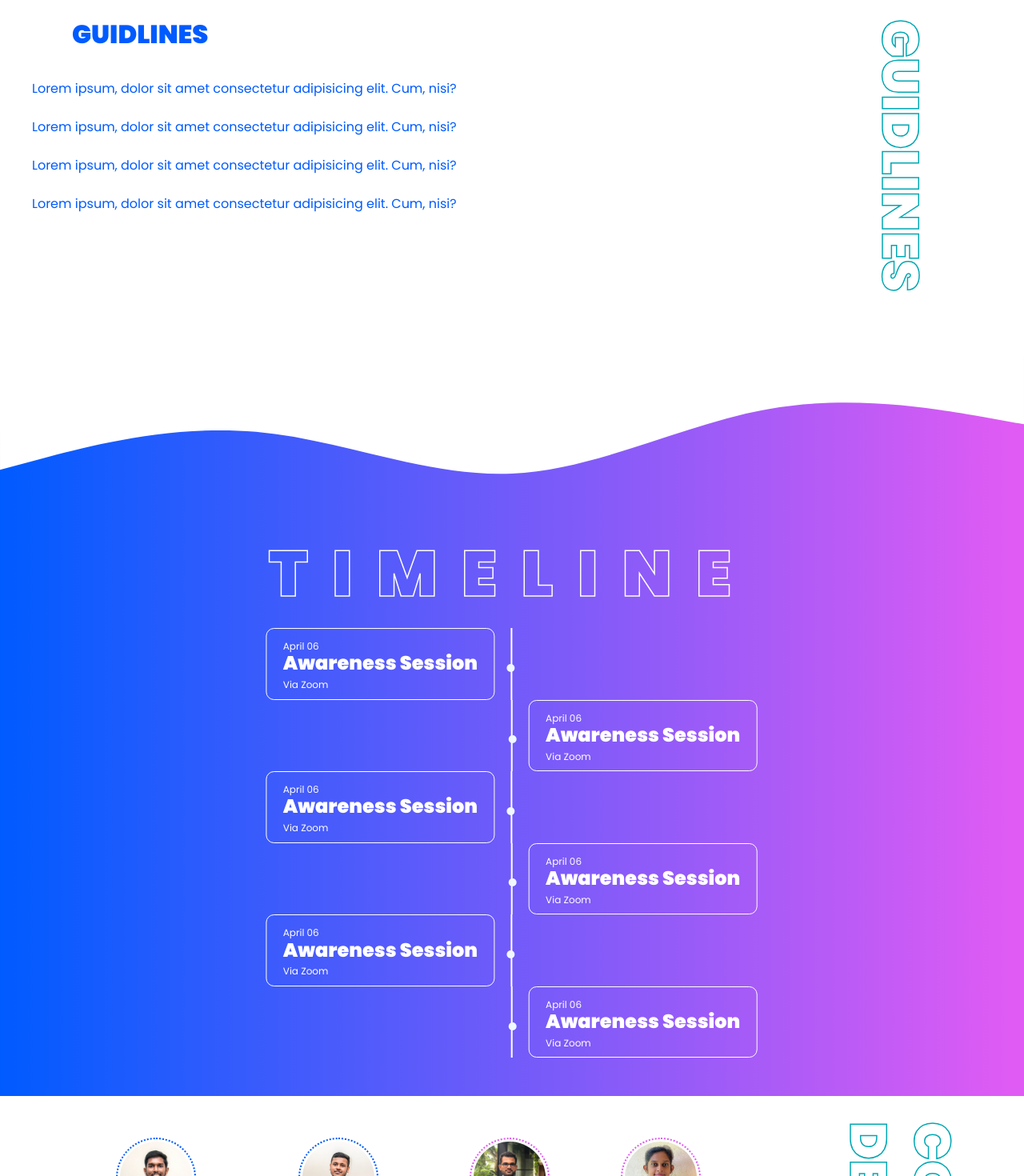
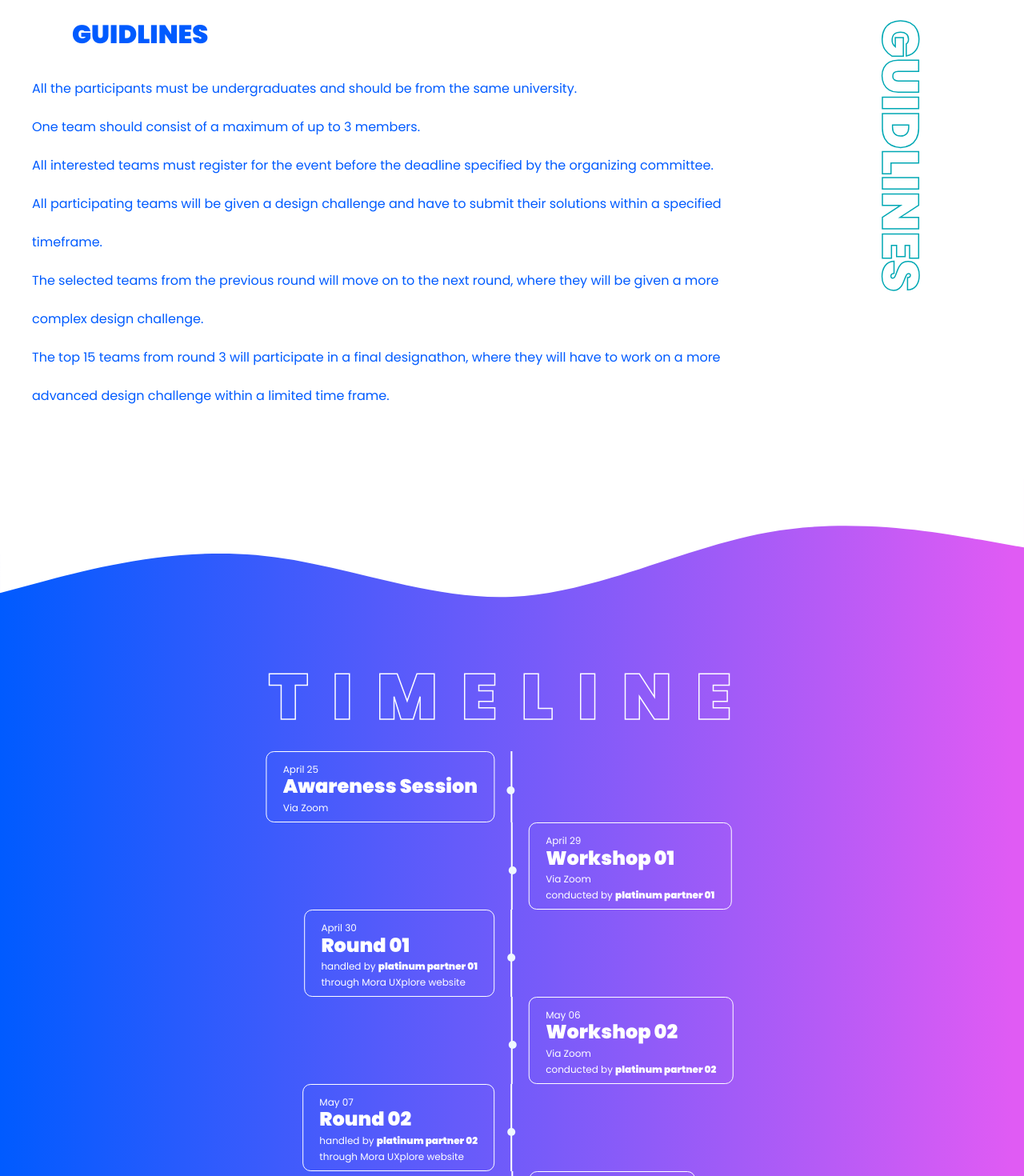
Before and after one commit to tharindu432/Mora-UXplore1.0-official-website, a React (Create React App) app in the folder client/: page /dashboard in a window 1280 px wide. Shown: the part 1330-2800 px from the top of the page at 80% size. Built offline with nearby package versions, Linux system fonts and the light colour scheme; no server answers.

Commit message:
update guideline and timeline placeholders

```diff
--- a/client/src/components/layout/Landing.js
+++ b/client/src/components/layout/Landing.js
@@ -116,20 +116,27 @@ const Landing = ({ contact, about }) => {
           <h2 className="hidden top">guidlines</h2>
           <ul className="hidden left">
             <li>
-              Lorem ipsum, dolor sit amet consectetur adipisicing elit. Cum,
-              nisi?
+              All the participants must be undergraduates and should be from the
+              same university.
+            </li>
+            <li>One team should consist of a maximum of up to 3 members.</li>
+            <li>
+              All interested teams must register for the event before the
+              deadline specified by the organizing committee.
             </li>
             <li>
-              Lorem ipsum, dolor sit amet consectetur adipisicing elit. Cum,
-              nisi?
+              All participating teams will be given a design challenge and have
+              to submit their solutions within a specified timeframe.
             </li>
             <li>
-              Lorem ipsum, dolor sit amet consectetur adipisicing elit. Cum,
-              nisi?
+              The selected teams from the previous round will move on to the
+              next round, where they will be given a more complex design
+              challenge.
             </li>
             <li>
-              Lorem ipsum, dolor sit amet consectetur adipisicing elit. Cum,
-              nisi?
+              The top 15 teams from round 3 will participate in a final
+              designathon, where they will have to work on a more advanced
+              design challenge within a limited time frame.
             </li>
           </ul>
         </div>
@@ -154,44 +161,82 @@ const Landing = ({ contact, about }) => {
         </h1>
         <div className="timeline-card ">
           <div className="timeline-card-content hidden left">
-            <p>April 06</p>
+            <p>April 25</p>
             <h2>Awareness Session</h2>
             <p>Via Zoom</p>
           </div>
         </div>
         <div className="timeline-card">
           <div className="timeline-card-content hidden right">
-            <p>April 06</p>
-            <h2>Awareness Session</h2>
+            <p>April 29</p>
+            <h2>Workshop 01</h2>
             <p>Via Zoom</p>
+            <p>
+              conducted by <b>platinum partner 01</b>
+            </p>
           </div>
         </div>
         <div className="timeline-card">
           <div className="timeline-card-content hidden left">
-            <p>April 06</p>
-            <h2>Awareness Session</h2>
-            <p>Via Zoom</p>
+            <p>April 30</p>
+            <h2>Round 01</h2>
+            <p>
+              handled by <b>platinum partner 01</b>
+            </p>
+            <p>through Mora UXplore website</p>
           </div>
         </div>
         <div className="timeline-card">
           <div className="timeline-card-content hidden right">
-            <p>April 06</p>
-            <h2>Awareness Session</h2>
+            <p>May 06</p>
+            <h2>Workshop 02</h2>
             <p>Via Zoom</p>
+            <p>
+              conducted by <b>platinum partner 02</b>
+            </p>
           </div>
         </div>
         <div className="timeline-card">
           <div className="timeline-card-content hidden left">
-            <p>April 06</p>
-            <h2>Awareness Session</h2>
-            <p>Via Zoom</p>
+            <p>May 07</p>
+            <h2>Round 02</h2>
+            <p>
+              handled by <b>platinum partner 02</b>
+            </p>
+            <p>through Mora UXplore website</p>
           </div>
         </div>
         <div className="timeline-card">
           <div className="timeline-card-content hidden right">
-            <p>April 06</p>
-            <h2>Awareness Session</h2>
-            <p>Via Zoom</p>
+            <p>June 03</p>
+            <h2>Workshop 03</h2>
+            <p>at university premises</p>
+            <p>
+              conducted by <b>title partner</b>
+            </p>
+          </div>
+        </div>
+        <div className="timeline-card">
+          <div className="timeline-card-content hidden left">
+            <p>June 04</p>
+            <h2>Round 03</h2>
+            <p>
+              handled by <b>title partner</b>
+            </p>
+            <p>through Mora UXplore website</p>
+          </div>
+        </div>
+        <div className="timeline-card">
+          <div className="timeline-card-content hidden left">
+            <p>June 17</p>
+            <h2>Final Designathon</h2>
+            <p>at university premises</p>
+          </div>
+        </div>
+        <div className="timeline-card">
+          <div className="timeline-card-content hidden left">
+            <h2>Awards Ceremony</h2>
+            <p>Will be held at a special location</p>
           </div>
         </div>
       </section>
```
